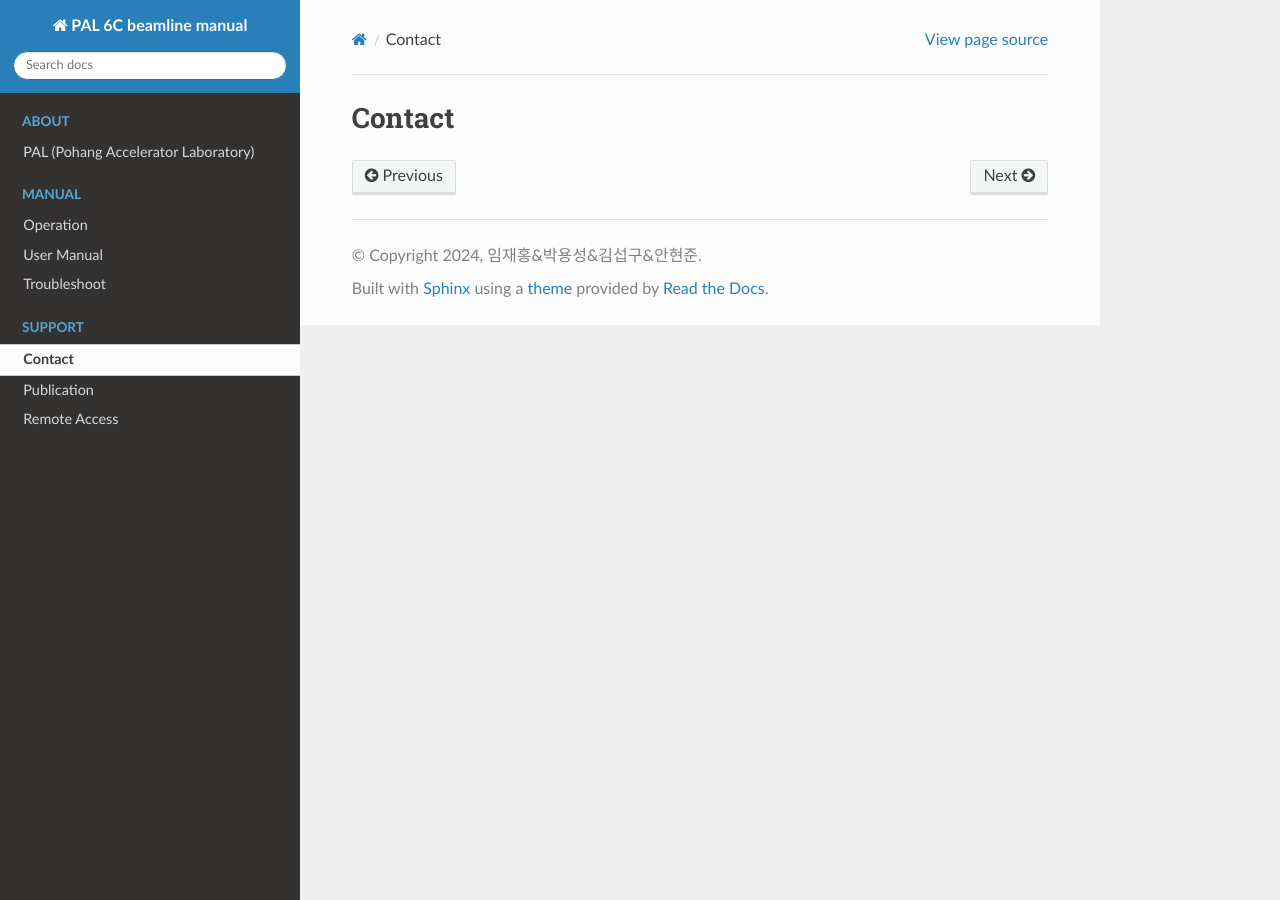
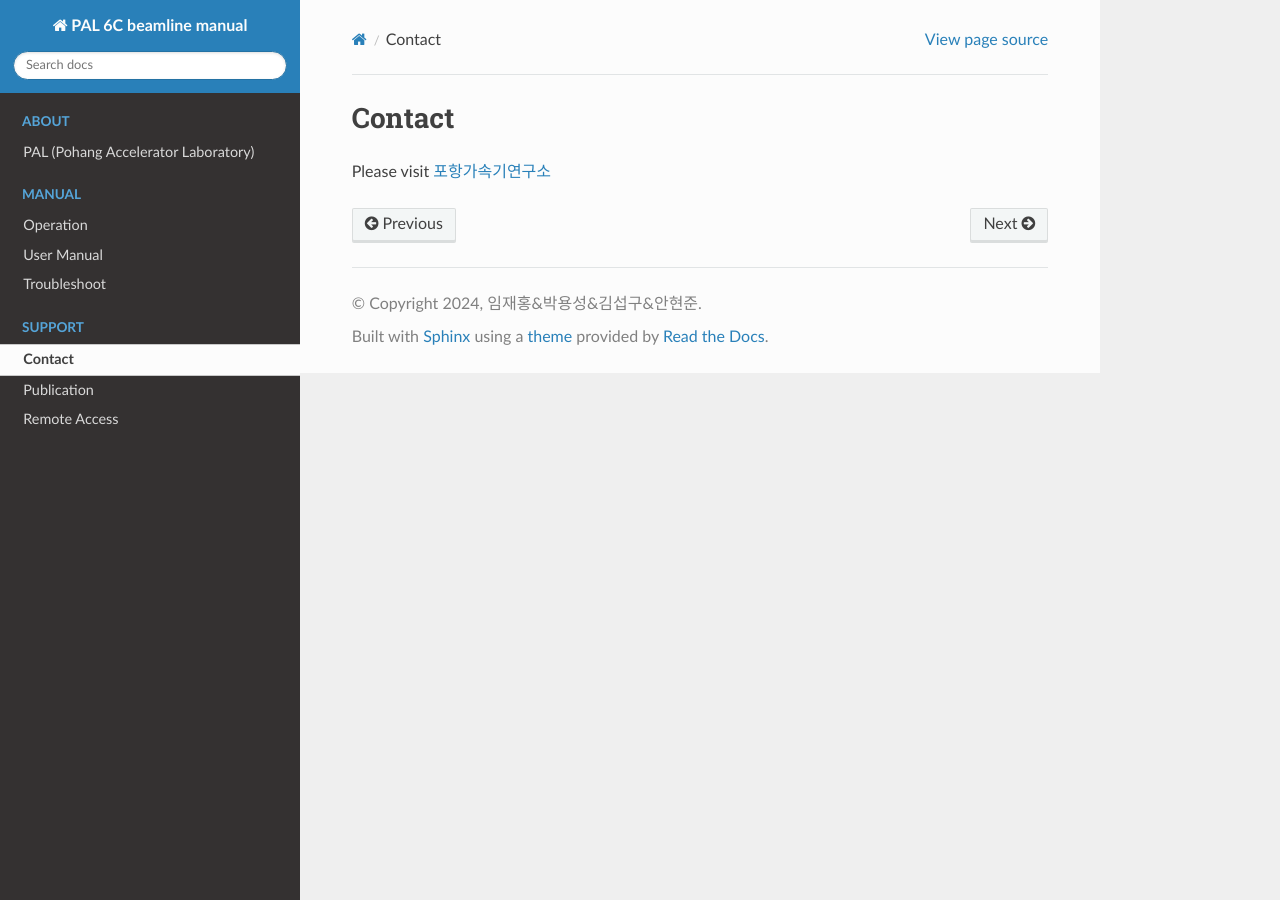
Before and after one commit to hellojune726/PAL6C, a Sphinx documentation site: the page built from docs/source/Support/Contact.rst, in a window 1280 px wide. Built offline with Sphinx 7.4.7 and the Read the Docs theme 2.0.0, drawn with Linux system fonts in a browser that asks for light colours.

Commit message:
Update Contact.rst

```diff
--- a/docs/source/Support/Contact.rst
+++ b/docs/source/Support/Contact.rst
@@ -1,2 +1,3 @@
 Contact
-+++++++
++++++++++++++++
+Please visit `포항가속기연구소 <https://pal.postech.ac.kr/>`_
```
